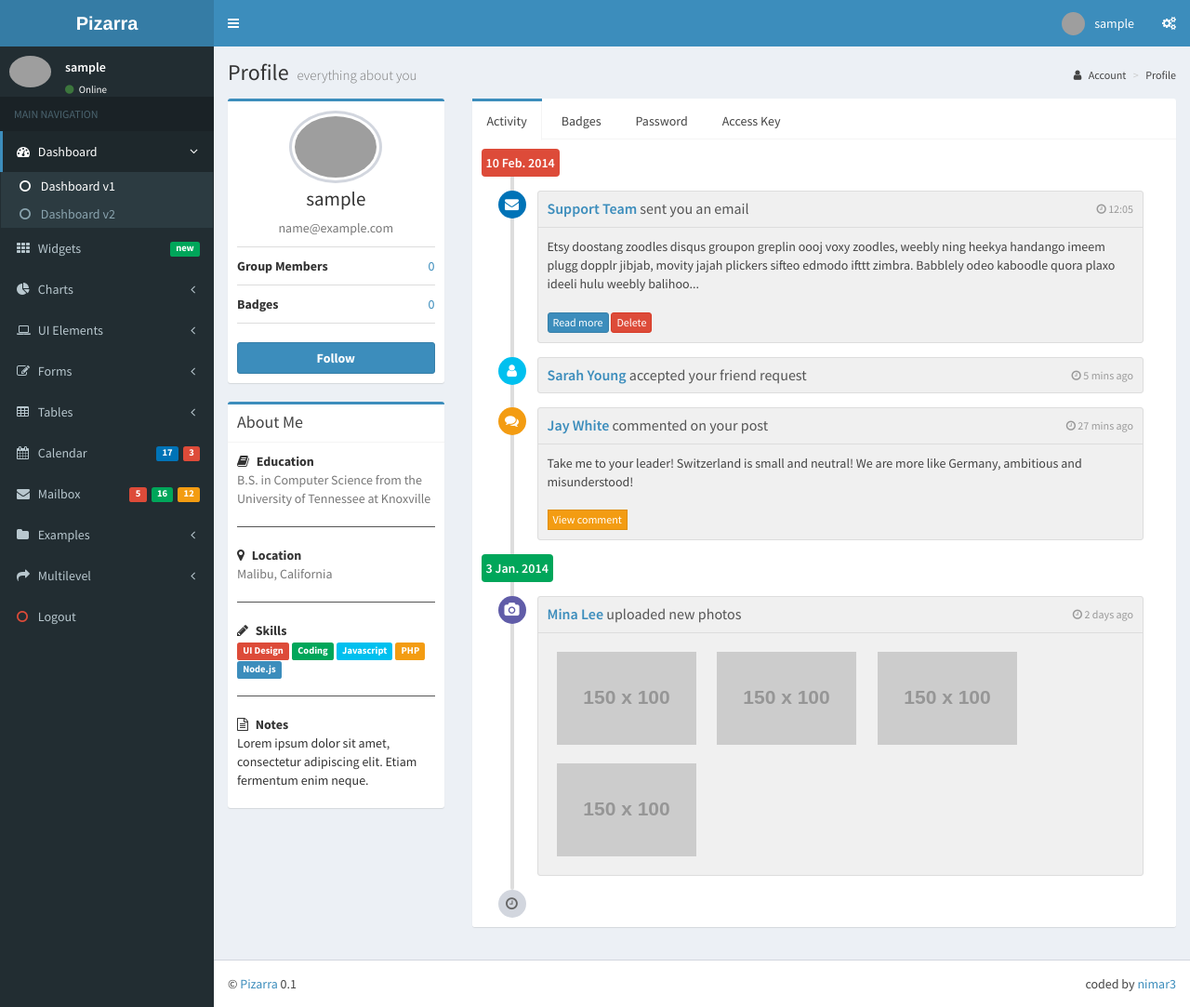
After one commit to nimar3/pizarra, a Flask app: page /my-account/ in a window 1280 px wide. The commit adds this page. Shown: the whole page at 93% size. Run offline with Flask 2, Linux system fonts and the light colour scheme; the visitor is signed in with stand-in values (Sample User, id 1); data comes from the database, SQL or seed files in the repository; grey boxes labelled with a size stand in for pictures from a placeholder-image service; data that the repository does not hold is empty; some libraries are stand-ins or nearby versions; grey boxes are pictures that could not be loaded.

Commit message:
updated profile page

```diff
--- a/app/account/__init__.py
+++ b/app/account/__init__.py
@@ -9,7 +9,7 @@ from flask import Blueprint
 blueprint = Blueprint(
     'account_blueprint',
     __name__,
-    url_prefix='/account',
+    url_prefix='/my-account',
     template_folder='templates',
     static_folder='static'
 )
--- /dev/null
+++ b/app/account/forms.py
@@ -0,0 +1,15 @@
+# -*- encoding: utf-8 -*-
+"""
+License: MIT
+Copyright (c) 2020 - Pizarra
+"""
+from flask_security.forms import Length
+from flask_wtf import FlaskForm
+from wtforms import PasswordField
+from wtforms.validators import InputRequired, EqualTo
+
+
+class ChangePassword(FlaskForm):
+    password = PasswordField('New Password', [InputRequired(), EqualTo('confirm', message='Passwords must match'),
+                                              Length(min=4, message='Your password is too short')])
+    confirm = PasswordField('Repeat Password')
--- a/app/account/routes.py
+++ b/app/account/routes.py
@@ -1,16 +1,20 @@
 # -*- encoding: utf-8 -*-
 """
 License: MIT
-Copyright (c) 2019 - present AppSeed.us
+Copyright (c) 2020 - Pizarra
 """
-from flask import render_template
+from flask import render_template, request, flash
+from flask_login import current_user
 
+from app import db
 from app.account import blueprint
+from app.account.forms import ChangePassword
+from app.base.util import random_access_key
 
 
 @blueprint.route('/')
 def route_account_home():
-    return render_template('account_home.html')
+    return render_template('account_profile.html', anchor=None, form=ChangePassword())
 
 
 @blueprint.route('/requests')
@@ -21,3 +25,28 @@ def route_account_requests():
 @blueprint.route('/classgroup')
 def route_account_classgroup():
     return render_template('account_classgroup.html')
+
+
+@blueprint.route('/regenerate-key')
+def regenerate_key():
+    user = current_user
+    user.access_key = random_access_key()
+    db.session.add(user)
+    db.session.commit()
+    flash('New Access key has been generated!', 'success')
+
+    return render_template('account_profile.html', anchor="access-key", form=ChangePassword())
+
+
+@blueprint.route('/update-password', methods=['POST'])
+def update_password():
+    form = ChangePassword(request.form)
+
+    if form.validate():
+        user = current_user
+        user.password = form.password.data
+        db.session.add(user)
+        db.session.commit()
+        flash('Password has been updated!', 'success')
+
+    return render_template('account_profile.html', anchor="password", form=form)
--- /dev/null
+++ b/app/account/templates/account_profile.html
@@ -0,0 +1,308 @@
+{% extends "base_site.html" %}
+
+{% from 'macros.html' import errors %}
+
+{% block title %} Profile {% endblock title %}
+
+{% block stylesheets %}
+    <!-- Specific CSS goes HERE -->
+{% endblock %}
+
+{% block content %}
+
+    <!-- Content Header (Page header) -->
+    <section class="content-header">
+        <h1>
+            Profile
+            <small>everything about you</small>
+        </h1>
+        <ol class="breadcrumb">
+            <li><a href="{{ url_for('account_blueprint.route_account_home') }}"><i class="fa fa-user"></i> Account</a>
+            </li>
+            <li><a href="{{ url_for('account_blueprint.route_account_home') }}">Profile</a></li>
+        </ol>
+    </section>
+
+    <!-- Main content -->
+    <section class="content">
+
+        <div class="row">
+            <div class="col-md-3">
+
+                <!-- Profile Image -->
+                <div class="box box-primary">
+                    <div class="box-body box-profile">
+                        <img class="profile-user-img img-responsive img-circle"
+                             src="{{ STATIC_PZ }}/{{ current_user.avatar }}" alt="User profile picture">
+
+                        <h3 class="profile-username text-center">
+                            {{ current_user.username }}
+                        </h3>
+
+                        <p class="text-muted text-center">
+                            {{ current_user.email }}
+                        </p>
+
+                        <ul class="list-group list-group-unbordered">
+                            <li class="list-group-item">
+                                <b>Group Members</b> <a class="pull-right"
+                                                        href="/my-account/classgroup">{{ current_user.classgroup.students | count }}</a>
+                            </li>
+                            <li class="list-group-item">
+                                <b>Badges</b> <a class="pull-right">{{ current_user.badges | count }}</a>
+                            </li>
+                        </ul>
+
+                        <a href="#" class="btn btn-primary btn-block"><b>Follow</b></a>
+                    </div>
+                    <!-- /.box-body -->
+                </div>
+                <!-- /.box -->
+
+                <!-- About Me Box -->
+                <div class="box box-primary">
+                    <div class="box-header with-border">
+                        <h3 class="box-title">About Me</h3>
+                    </div>
+                    <!-- /.box-header -->
+                    <div class="box-body">
+                        <strong><i class="fa fa-book margin-r-5"></i> Education</strong>
+
+                        <p class="text-muted">
+                            B.S. in Computer Science from the University of Tennessee at Knoxville
+                        </p>
+
+                        <hr>
+
+                        <strong><i class="fa fa-map-marker margin-r-5"></i> Location</strong>
+
+                        <p class="text-muted">Malibu, California</p>
+
+                        <hr>
+
+                        <strong><i class="fa fa-pencil margin-r-5"></i> Skills</strong>
+
+                        <p>
+                            <span class="label label-danger">UI Design</span>
+                            <span class="label label-success">Coding</span>
+                            <span class="label label-info">Javascript</span>
+                            <span class="label label-warning">PHP</span>
+                            <span class="label label-primary">Node.js</span>
+                        </p>
+
+                        <hr>
+
+                        <strong><i class="fa fa-file-text-o margin-r-5"></i> Notes</strong>
+
+                        <p>Lorem ipsum dolor sit amet, consectetur adipiscing elit. Etiam fermentum enim neque.</p>
+                    </div>
+                    <!-- /.box-body -->
+                </div>
+                <!-- /.box -->
+            </div>
+            <!-- /.col -->
+            <div class="col-md-9">
+                <div class="nav-tabs-custom">
+                    <ul class="nav nav-tabs">
+                        <li {{ 'class=active' if anchor == None }}><a href="#activity" data-toggle="tab">Activity</a>
+                        </li>
+                        <li {{ 'class=active' if anchor == 'badges' }}><a href="#badges" data-toggle="tab">Badges</a>
+                        </li>
+                        <li {{ 'class=active' if anchor == 'password' }}><a href="#password"
+                                                                            data-toggle="tab">Password</a>
+                        </li>
+                        <li {{ 'class=active' if anchor == 'access-key' }}><a href="#accesss-key"
+                                                                              data-toggle="tab">Access Key</a>
+                        </li>
+                    </ul>
+                    <!-- tabs -->
+                    <div class="tab-content">
+                        <!-- tab pane Activity -->
+                        <div class="tab-pane {{ 'active' if anchor == None }}" id="activity">
+                            <!-- The timeline -->
+                            <ul class="timeline timeline-inverse">
+                                <!-- timeline time label -->
+                                <li class="time-label">
+                        <span class="bg-red">
+                          10 Feb. 2014
+                        </span>
+                                </li>
+                                <!-- /.timeline-label -->
+                                <!-- timeline item -->
+                                <li>
+                                    <i class="fa fa-envelope bg-blue"></i>
+
+                                    <div class="timeline-item">
+                                        <span class="time"><i class="fa fa-clock-o"></i> 12:05</span>
+
+                                        <h3 class="timeline-header"><a href="#">Support Team</a> sent you an email</h3>
+
+                                        <div class="timeline-body">
+                                            Etsy doostang zoodles disqus groupon greplin oooj voxy zoodles,
+                                            weebly ning heekya handango imeem plugg dopplr jibjab, movity
+                                            jajah plickers sifteo edmodo ifttt zimbra. Babblely odeo kaboodle
+                                            quora plaxo ideeli hulu weebly balihoo...
+                                        </div>
+                                        <div class="timeline-footer">
+                                            <a class="btn btn-primary btn-xs">Read more</a>
+                                            <a class="btn btn-danger btn-xs">Delete</a>
+                                        </div>
+                                    </div>
+                                </li>
+                                <!-- END timeline item -->
+                                <!-- timeline item -->
+                                <li>
+                                    <i class="fa fa-user bg-aqua"></i>
+
+                                    <div class="timeline-item">
+                                        <span class="time"><i class="fa fa-clock-o"></i> 5 mins ago</span>
+
+                                        <h3 class="timeline-header no-border"><a href="#">Sarah Young</a> accepted your
+                                            friend request
+                                        </h3>
+                                    </div>
+                                </li>
+                                <!-- END timeline item -->
+                                <!-- timeline item -->
+                                <li>
+                                    <i class="fa fa-comments bg-yellow"></i>
+
+                                    <div class="timeline-item">
+                                        <span class="time"><i class="fa fa-clock-o"></i> 27 mins ago</span>
+
+                                        <h3 class="timeline-header"><a href="#">Jay White</a> commented on your post
+                                        </h3>
+
+                                        <div class="timeline-body">
+                                            Take me to your leader!
+                                            Switzerland is small and neutral!
+                                            We are more like Germany, ambitious and misunderstood!
+                                        </div>
+                                        <div class="timeline-footer">
+                                            <a class="btn btn-warning btn-flat btn-xs">View comment</a>
+                                        </div>
+                                    </div>
+                                </li>
+                                <!-- END timeline item -->
+                                <!-- timeline time label -->
+                                <li class="time-label">
+                        <span class="bg-green">
+                          3 Jan. 2014
+                        </span>
+                                </li>
+                                <!-- /.timeline-label -->
+                                <!-- timeline item -->
+                                <li>
+                                    <i class="fa fa-camera bg-purple"></i>
+
+                                    <div class="timeline-item">
+                                        <span class="time"><i class="fa fa-clock-o"></i> 2 days ago</span>
+
+                                        <h3 class="timeline-header"><a href="#">Mina Lee</a> uploaded new photos</h3>
+
+                                        <div class="timeline-body">
+                                            <img src="http://placehold.it/150x100" alt="..." class="margin">
+                                            <img src="http://placehold.it/150x100" alt="..." class="margin">
+                                            <img src="http://placehold.it/150x100" alt="..." class="margin">
+                                            <img src="http://placehold.it/150x100" alt="..." class="margin">
+                                        </div>
+                                    </div>
+                                </li>
+                                <!-- END timeline item -->
+                                <li>
+                                    <i class="fa fa-clock-o bg-gray"></i>
+                                </li>
+                            </ul>
+                        </div>
+                        <!-- /.tab-pane -->
+
+                        <!-- tab pane Badges -->
+                        <div class="tab-pane" id="badges">
+
+                        </div>
+                        <!-- /.tab-pane -->
+
+                        <!-- tab pane Password-->
+                        <div class="tab-pane {{ 'active' if anchor == 'password' }}" id="password">
+                            <p>
+                                {% if errors %}
+                                    {% for error in error %}
+                                        <span class="text-danger">{{ error.msg | safe }}</span>
+                                    {% endfor %}
+                                {% endif %}
+                            </p>
+                            <form class="form-horizontal" action="{{ url_for('account_blueprint.update_password') }}"
+                                  method="post">
+
+                                {{ form.hidden_tag() }}
+
+                                <div class="form-group">
+                                    <label for="inputName" class="col-sm-2 control-label">Password</label>
+                                    <div class="col-sm-10">
+                                        {{ form.password(placeholder="Password", class="form-control", type="password") }}
+                                    </div>
+                                </div>
+                                <div class="form-group {{ 'has-error' if 'password' in form.errors.keys() }}">
+                                    <label for="inputSkills" class="col-sm-2 control-label">Repeat Password</label>
+                                    <div class="col-sm-10">
+                                        {{ form.confirm(placeholder="Repeat Password", class="form-control", type="password") }}
+                                        {{ errors(form.errors, 'password') }}
+                                    </div>
+                                </div>
+                                <div class="form-group">
+                                    <div class="col-sm-offset-2 col-sm-10">
+                                        <button type="submit" id="submit" class="btn btn-danger">Submit</button>
+                                    </div>
+                                </div>
+                            </form>
+                        </div>
+                        <!-- /.tab-pane -->
+
+                        <!-- tab pane Access Key -->
+                        <div class="tab-pane {{ 'active' if anchor == 'access-key' }}" id="accesss-key">
+                            <div class="callout callout-warning">
+                                <h5><i class="icon fa fa-warning"></i> This key is for <b>personal</b> use and should
+                                    not be
+                                    shared! Use it wisely.</h5>
+                            </div>
+                            <div class="row">
+                                <div class="col-md-10 col-md-offset-1 text-center"><i
+                                        class="fa fa-fw fa-key"></i> <code>{{ current_user.access_key }}</code>
+                                </div>
+                            </div>
+                            <div class="row">
+                                <div class="col-xs-12">
+                                    <a href="{{ url_for('account_blueprint.regenerate_key') }}">
+                                        <button type="button" class="btn btn-primary pull-right">
+                                            <i class="fa fa-refresh"></i> Regenerate Key
+                                        </button>
+                                    </a>
+                                    <button type="button" class="btn btn-success pull-right"
+                                            style="margin-right: 5px;"><i
+                                            class="fa fa-copy"></i> Copy Key
+                                    </button>
+
+                                </div>
+                            </div>
+                        </div>
+                        <!-- /.tab-pane -->
+                    </div>
+                    <!-- /.tab-content -->
+                </div>
+                <!-- /.nav-tabs-custom -->
+            </div>
+            <!-- /.col -->
+        </div>
+        <!-- /.row -->
+
+    </section>
+    <!-- /.content -->
+
+{% endblock content %}
+
+{% block javascripts %}
+
+    <!-- AdminLTE for demo purposes -->
+    <script src="/static/assets/js/demo.js"></script>
+
+{% endblock %}
--- /dev/null
+++ b/app/account/templates/macros.html
@@ -0,0 +1,5 @@
+{% macro errors(dict, key) %}
+    {% if key in dict.keys() %}
+        <span class="help-block">{{ '<br/>'.join(dict[key]) | safe }}</span>
+    {% endif %}
+{% endmacro %}
--- a/app/account/templates/requests.html
+++ b/app/account/templates/requests.html
@@ -16,7 +16,7 @@
         </h1>
         <ol class="breadcrumb">
             <li><a href="/"><i class="fa fa-dashboard"></i> Home</a></li>
-            <li><a href="/account">Account</a></li>
+            <li><a href="/my-account">Account</a></li>
             <li class="active">Requests</li>
         </ol>
     </section>
--- a/app/base/models.py
+++ b/app/base/models.py
@@ -10,7 +10,7 @@ from sqlalchemy import Boolean, Binary, DateTime, Column, Integer, String, Forei
 from sqlalchemy.orm import relationship, backref
 
 from app import db, login_manager
-from app.base.util import hash_pass
+from app.base.util import hash_pass, random_access_key
 from app.tasks.models import RequestStatus
 
 classgroup_assignments = Table('_classgroup_assignments', db.Model.metadata,
@@ -40,6 +40,7 @@ class User(db.Model, UserMixin):
     login_count = Column(Integer, default=0)
     registered_at = Column(DateTime())
     avatar = Column(String)
+    access_key = Column(String)
     # Relations
     # one-to-many
     requests = relationship('Request', back_populates='user', order_by='desc(Request.timestamp)')
@@ -72,6 +73,9 @@ class User(db.Model, UserMixin):
 
         if 'password' not in kwargs:
             setattr(self, 'password', hash_pass('123'))
+
+        if 'access_key' not in kwargs:
+            setattr(self, 'access_key', random_access_key())
 
     def __repr__(self):
         return str(self.username)
--- a/app/base/templates/site_template/navigation.html
+++ b/app/base/templates/site_template/navigation.html
@@ -38,13 +38,13 @@
                         <li class="user-body">
                             <div class="row">
                                 <div class="col-xs-4 text-center">
-                                    <a href="/account/requests">Requests</a>
+                                    <a href="/my-account/requests">Requests</a>
                                 </div>
                                 <div class="col-xs-4 text-center">
                                     <a href="/assignments">Assignments</a>
                                 </div>
                                 <div class="col-xs-4 text-center">
-                                    <a href="/account/badges">Badges</a>
+                                    <a href="/my-account/badges">Badges</a>
                                 </div>
                             </div>
                             <!-- /.row -->
@@ -52,7 +52,7 @@
                         <!-- Menu Footer-->
                         <li class="user-footer">
                             <div class="pull-left">
-                                <a href="/page-profile" class="btn btn-default btn-flat">Profile</a>
+                                <a href="/my-account" class="btn btn-default btn-flat">Profile</a>
                             </div>
                             <div class="pull-right">
                                 <a href="/logout" class="btn btn-default btn-flat">Sign out</a>
--- a/app/home/templates/macros/teams.html
+++ b/app/home/templates/macros/teams.html
@@ -25,7 +25,7 @@
         </div>
         <!-- /.box-body -->
         <div class="box-footer text-center">
-            <a href="/account/classgroup" class="uppercase">View all group members</a>
+            <a href="/my-account/classgroup" class="uppercase">View all group members</a>
         </div>
         <!-- /.box-footer -->
     </div>
@@ -57,7 +57,7 @@
             <!-- /.row -->
             {% if footer_message != None %}
                 <ul class="nav nav-stacked">
-                    <li><a href="/account/classgroup"><i class="fa fa-fw fa-info"></i> Go to your Class to find teammates!</a></li>
+                    <li><a href="/my-account/classgroup"><i class="fa fa-fw fa-info"></i> Go to your Class to find teammates!</a></li>
                 </ul>
             {% endif %}
         </div>
```
Also changed, not shown: app/account/templates/account_classgroup.html (+1 -13 lines), app/account/templates/account_home.html (deleted, +0 -41 lines), app/base/util.py (+10 -3 lines), app/home/templates/home.html (+4 -4 lines), app/home/templates/assignment.html (line endings or trailing spaces).
